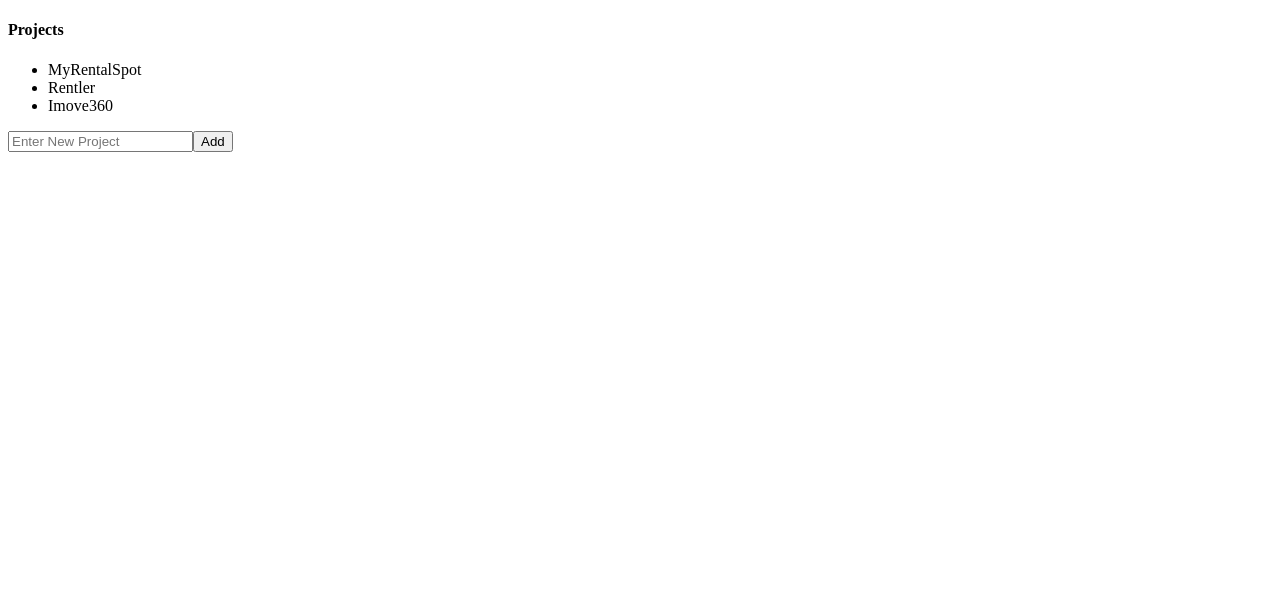
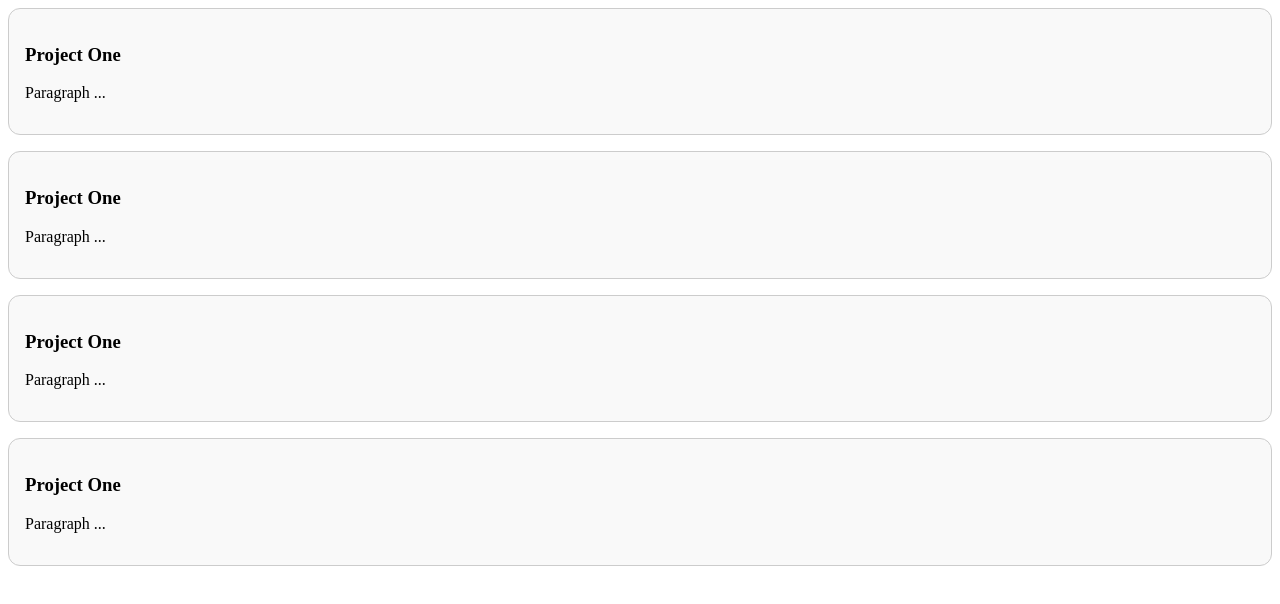
Before and after one commit to i2hy7hivi-developer/learn-vuejs, a Vue app: page / in a window 1280 px wide. Shown: the top 604 px of the page. Built offline with nearby package versions, Linux system fonts and the light colour scheme.

Commit message:
Simple slot

```diff
--- a/src/App.vue
+++ b/src/App.vue
@@ -1,11 +1,26 @@
 <script setup>
 
-import ProjectManager from './components/ProjectManager.vue'
+import Card from './components/Card.vue'
 
 </script>
 
 <template>
-  <ProjectManager />
+  <Card>
+    <h3>Project One</h3>
+    <p>Paragraph ...</p>
+  </Card>
+  <Card>
+    <h3>Project One</h3>
+    <p>Paragraph ...</p>
+  </Card>
+  <Card>
+    <h3>Project One</h3>
+    <p>Paragraph ...</p>
+  </Card>
+  <Card>
+    <h3>Project One</h3>
+    <p>Paragraph ...</p>
+  </Card>
 </template>
 
 <style scoped></style>
--- /dev/null
+++ b/src/components/Card.vue
@@ -0,0 +1,18 @@
+<template>
+  <div class="card">
+    <slot />
+  </div>
+</template>
+
+<script setup>
+</script>
+
+<style scoped>
+.card {
+  padding: 16px;
+  border: 1px solid #ccc;
+  border-radius: 12px;
+  margin-bottom: 1rem;
+  background: #f9f9f9;
+}
+</style>
```
